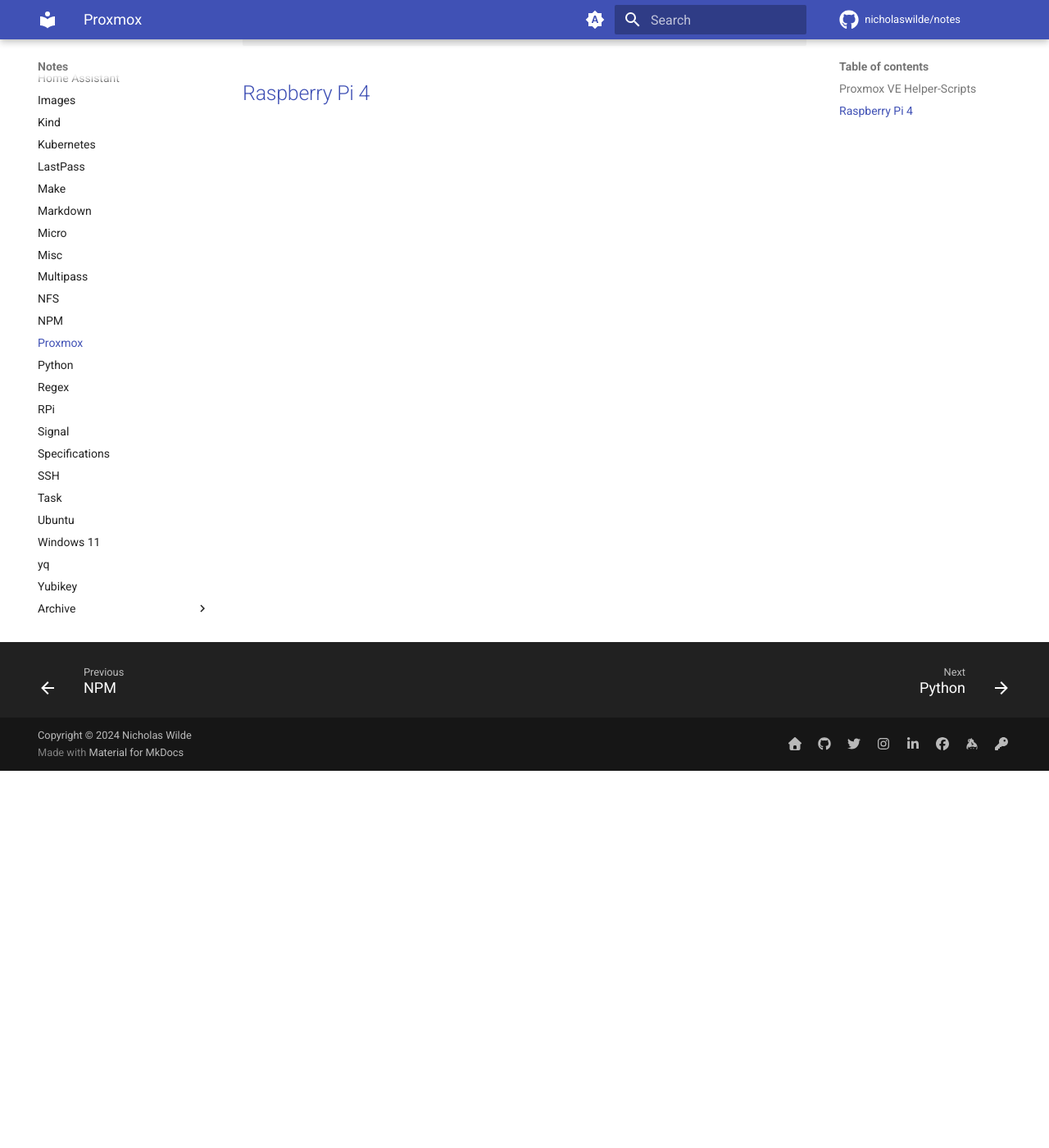
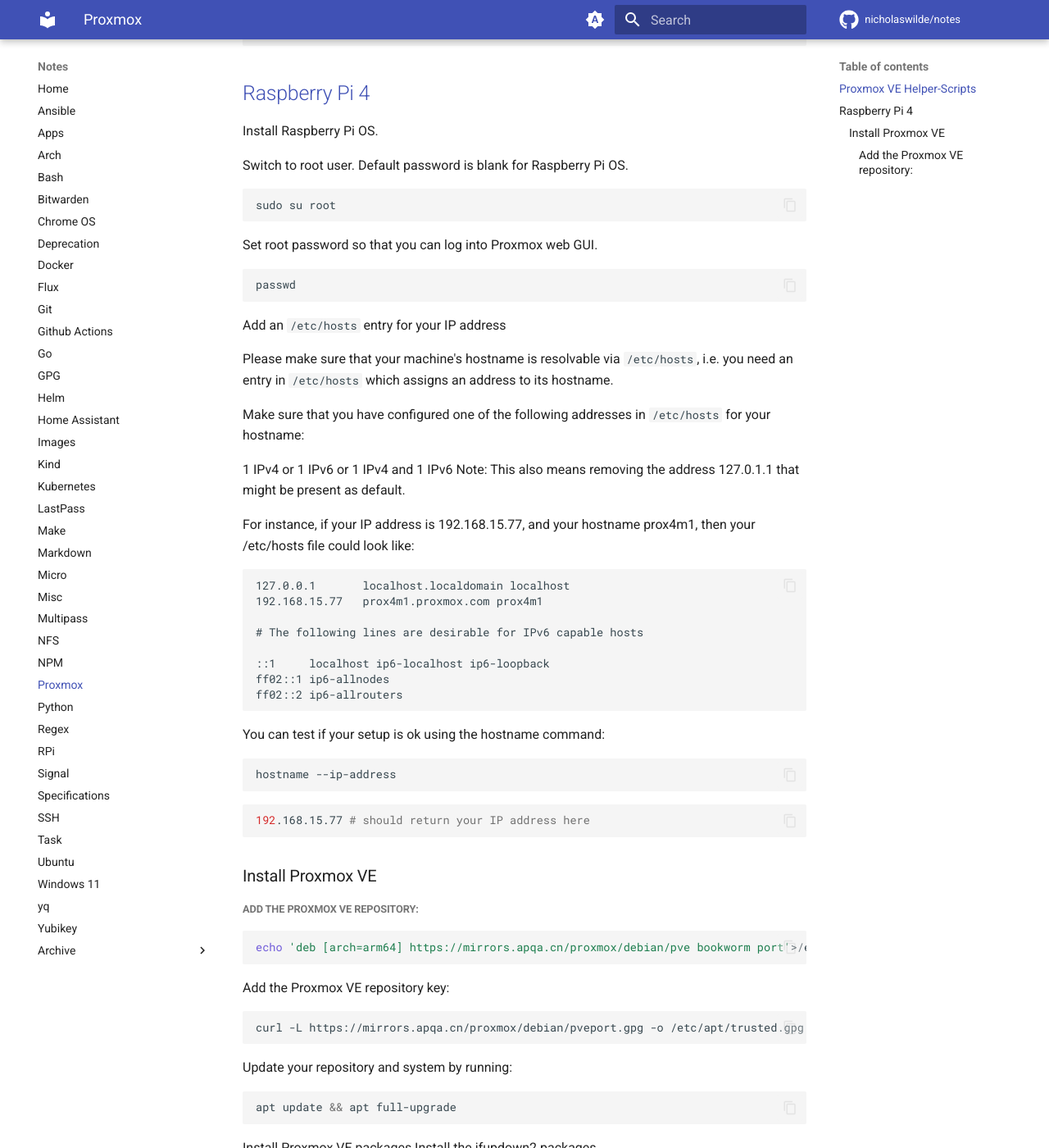
Before and after one commit to nicholaswilde/notes, an MkDocs documentation site: the page built from docs/proxmox.md, in a window 1280 px wide and 1400 px high, scrolled down 460 px. Shown: the whole window at 82% size. Built offline with MkDocs 1.6.1 and Material for MkDocs 9.7.7, drawn with Linux system fonts in a browser that asks for light colours; comment, search, counter and statistics services are not loaded; some of the changed text lies outside the part shown.

Commit message:
Update proxmox.md

````diff
--- a/docs/proxmox.md
+++ b/docs/proxmox.md
@@ -23,5 +23,92 @@
 
 ## [Raspberry Pi 4][2]
 
+Install Raspberry Pi OS.
+
+Switch to root user. Default password is blank for Raspberry Pi OS.
+
+```shell
+sudo su root
+```
+
+Set root password so that you can log into Proxmox web GUI.
+
+```shell
+passwd
+```
+
+Add an `/etc/hosts` entry for your IP address
+
+Please make sure that your machine's hostname is resolvable via `/etc/hosts`, i.e. you need an entry in `/etc/hosts` which assigns an address to its hostname.
+
+Make sure that you have configured one of the following addresses in `/etc/hosts` for your hostname:
+
+1 IPv4 or
+1 IPv6 or
+1 IPv4 and 1 IPv6
+Note: This also means removing the address 127.0.1.1 that might be present as default.
+
+For instance, if your IP address is 192.168.15.77, and your hostname prox4m1, then your /etc/hosts file could look like:
+
+```
+127.0.0.1       localhost.localdomain localhost
+192.168.15.77   prox4m1.proxmox.com prox4m1
+
+# The following lines are desirable for IPv6 capable hosts
+
+::1     localhost ip6-localhost ip6-loopback
+ff02::1 ip6-allnodes
+ff02::2 ip6-allrouters
+```
+
+You can test if your setup is ok using the hostname command:
+
+```shell
+hostname --ip-address
+```
+
+```shell
+192.168.15.77 # should return your IP address here
+```
+
+### Install Proxmox VE
+
+##### Add the Proxmox VE repository:
+
+```shell
+echo 'deb [arch=arm64] https://mirrors.apqa.cn/proxmox/debian/pve bookworm port'>/etc/apt/sources.list.d/pveport.list
+```
+
+Add the Proxmox VE repository key:
+
+```shell
+curl -L https://mirrors.apqa.cn/proxmox/debian/pveport.gpg -o /etc/apt/trusted.gpg.d/pveport.gpg
+```
+
+Update your repository and system by running:
+
+```shell
+apt update && apt full-upgrade
+```
+
+Install Proxmox VE packages
+Install the ifupdown2 packages
+
+```shell
+apt install ifupdown2
+```
+
+Install the Proxmox VE packages
+
+```shell
+apt install proxmox-ve postfix open-iscsi
+```
+
+Configure packages which require user input on installation according to your needs (e.g. Samba asking about WINS/DHCP support). If you have a mail server in your network, you should configure postfix as a satellite system, your existing mail server will then be the relay host which will route the emails sent by the Proxmox server to their final recipient.
+
+If you don't know what to enter here, choose local only and leave the system name as is.
+
+Finally, you can connect to the admin web interface (https://youripaddress:8006).
+
 [1]: <https://community-scripts.github.io/ProxmoxVE/>
 [2]: <https://github.com/jiangcuo/Proxmox-Port/wiki/Install-Proxmox-VE-on-Debian-bookworm>
````
